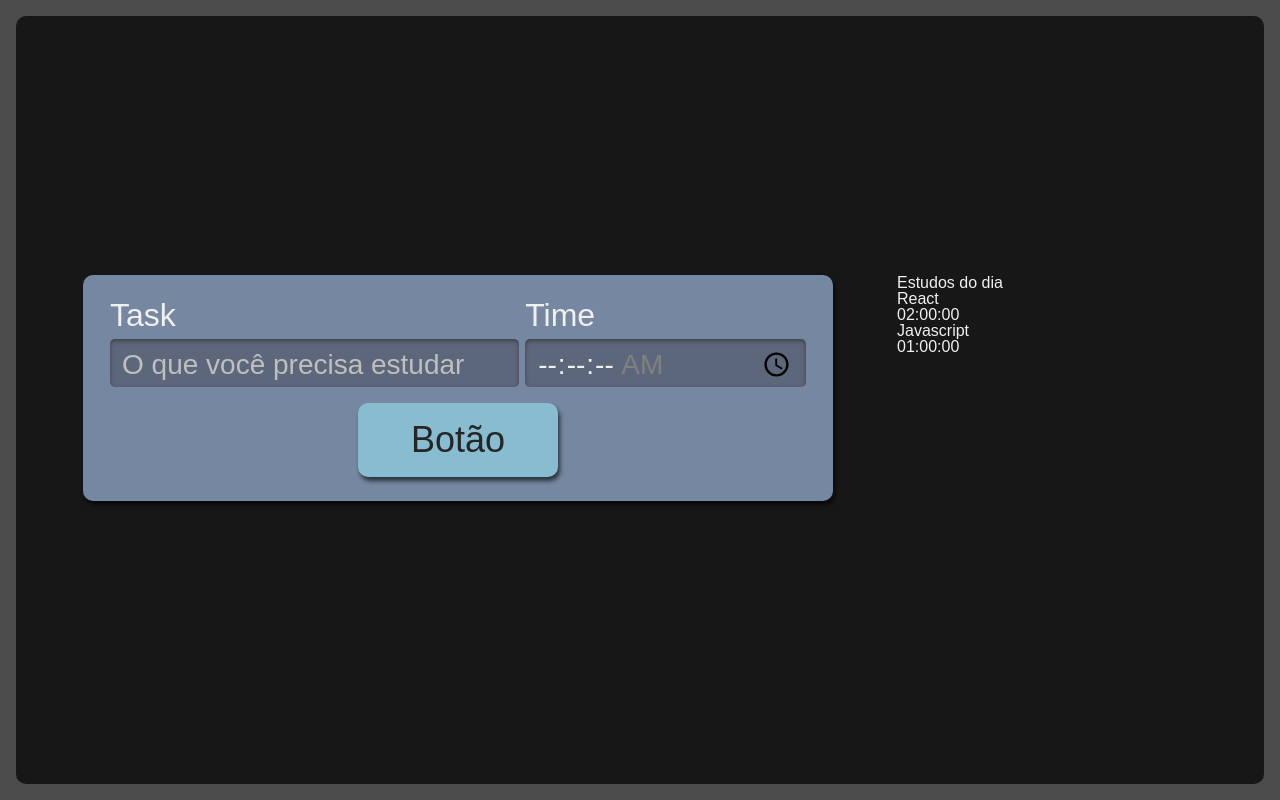
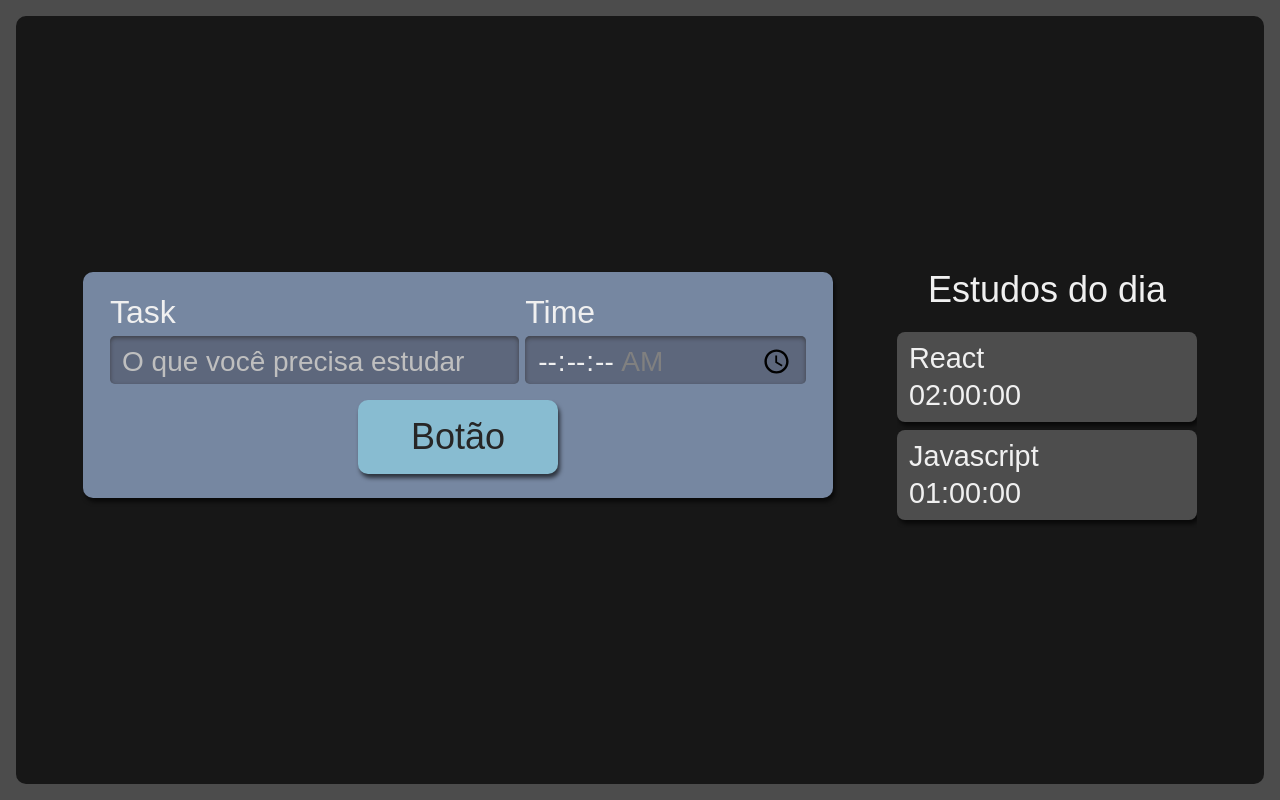
Before and after one commit to RenanTRS/studies, a React (Vite) app: page / in a window 1280 px wide. Built offline with nearby package versions, Linux system fonts and the light colour scheme.

Commit message:
add css module

```diff
--- a/src/App.tsx
+++ b/src/App.tsx
@@ -1,10 +1,10 @@
 import { Form } from "./components/Form"
 import { List } from "./components/List"
 
-import './style.scss'
+import style from './App.module.scss'
 function App() {
   return (
-    <div className="AppStyle">
+    <div className={style.AppStyle}>
       <Form />
       <List />
     </div>
--- a/src/components/Button/index.tsx
+++ b/src/components/Button/index.tsx
@@ -1,6 +1,6 @@
-import './style.scss'
+import style from './Button.module.scss'
 export const Button = () => {
     return (
-        <button className="botao">Botão</button>
+        <button className={style.botao}>Botão</button>
     )
 }
--- a/src/components/Form/index.tsx
+++ b/src/components/Form/index.tsx
@@ -1,14 +1,14 @@
-import './style.scss'
+import style from './Form.module.scss'
 import { Button } from "../Button"
 
 export const Form = () => {
     return(
-        <form className="novaTarefa">
-            <div className='inputContainer'>
+        <form className={style.novaTarefa}>
+            <div className={style.inputContainer}>
                 <label htmlFor="task">Task</label>
                 <input type="text" id="task" placeholder="O que você precisa estudar" required />
             </div>
-            <div className='inputContainer'>
+            <div className={style.inputContainer}>
                 <label htmlFor="time">Time</label>
                 <input type="time" id="time" placeholder="" step="1" min="00:00:00" max="01:30:00" required />
             </div>
--- a/src/components/List/index.tsx
+++ b/src/components/List/index.tsx
@@ -1,3 +1,4 @@
+import style from './List.module.scss'
 export const List = () => {
     const tasks = [{
         name: 'React',
@@ -9,12 +10,12 @@ export const List = () => {
     }
     ]
     return(
-        <aside className="listaTarefas">
+        <aside className={style.listaTarefas}>
             <h2>Estudos do dia</h2>
             <ul>
                 {tasks.map((task, key)=>{
                     return(
-                        <li key={key} className="item">
+                        <li key={key} className={style.item}>
                             <h3>{task.name}</h3>
                             <p>{task.time}</p>
                         </li>
```
Also changed, not shown: src/App.module.scss (renamed from src/style.scss), src/components/Button/Button.module.scss (renamed from src/components/Button/style.scss), src/components/Form/Form.module.scss (renamed from src/components/Form/style.scss), src/components/List/List.module.scss (renamed from src/components/List/style.scss).
